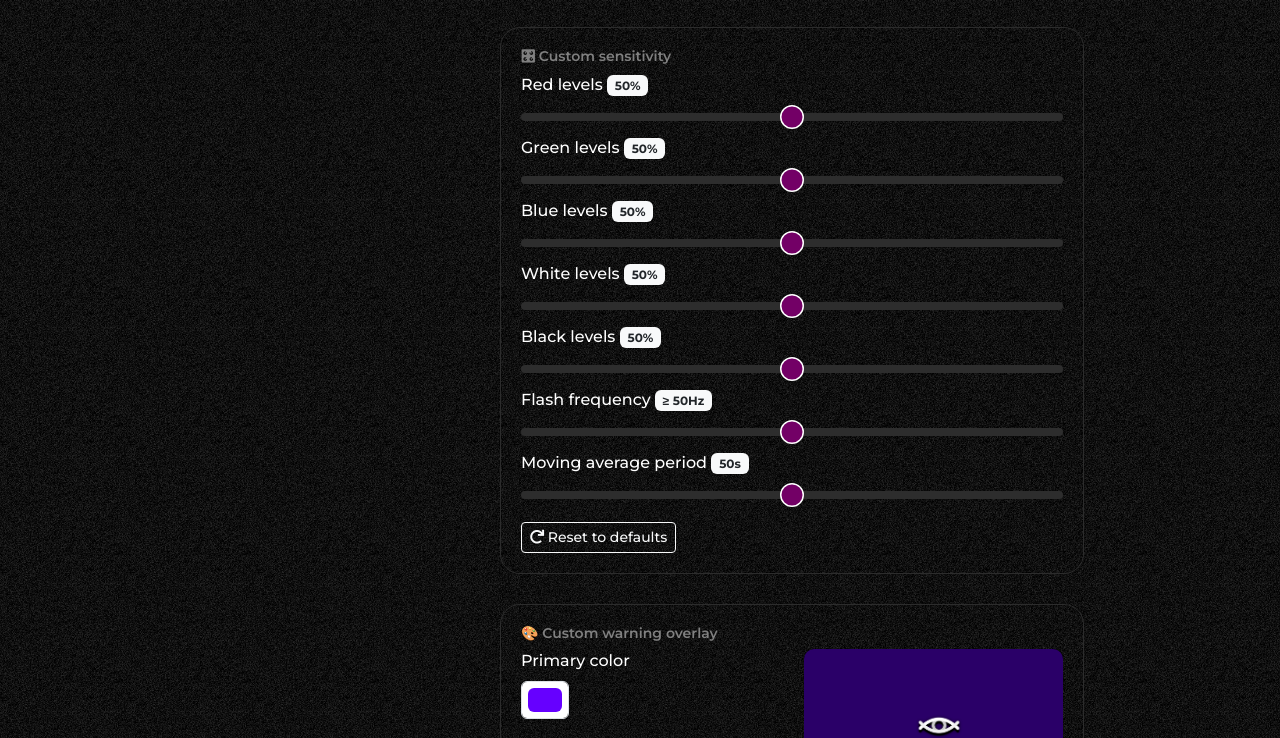
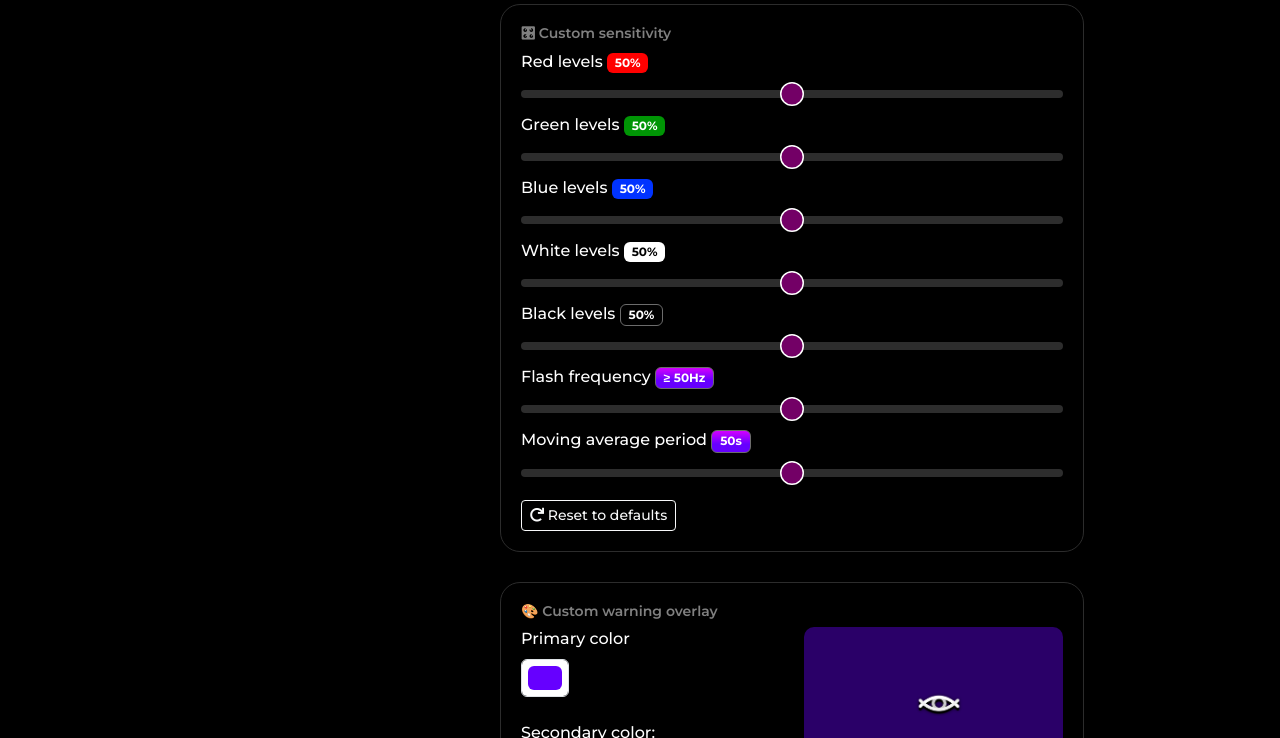
Before and after one commit to adrenreuel/seizafe, a browser extension: page options/options.html in a window 1280 px wide. Shown: the part 627-1365 px from the top of the page. Drawn offline with nearby package versions, Linux system fonts and the light colour scheme.

Commit message:
minor ui changes

```diff
--- a/options/options.css
+++ b/options/options.css
@@ -2,7 +2,7 @@ body{
     /* background-color: #1a1a1a !important; */
     /* background: rgb(182, 34, 58) !important; */
     background-color: #000000 !important;
-    background-image: url('../assets/images/noise-light.png');
+    /* background-image: url('../assets/images/noise-light.png'); */
     background-size: 10%;
     background-repeat: repeat !important;
     overflow-x: hidden;
@@ -100,3 +100,50 @@ input[type="checkbox"] {
     from {bottom: 30px; opacity: 1;}
     to {bottom: 0; opacity: 0;}
   }
+
+
+  #redLevels {
+    background-color: red !important;
+    color: #ffffff;
+  }
+
+  #greenLevels {
+    background-color: rgb(0, 149, 5) !important;
+    color: #ffffff;
+  }
+
+  #blueLevels {
+    background-color: rgb(0, 51, 255) !important;
+    color: #ffffff;
+  }
+
+  #whiteLevels {
+    background-color: rgb(255, 255, 255) !important;
+    color: #000000;
+  }
+
+  #blackLevels {
+    background-color: rgb(0, 0, 0) !important;
+    border: 1px solid rgb(108, 108, 108);
+    color: #ffffff;
+  }
+
+  #flashFrequency {
+    background: linear-gradient(
+                0deg,
+                rgba(102, 0, 255, 1) 37%,
+                rgba(211, 0, 255, 1) 100%
+              );
+    border: 1px solid rgb(108, 108, 108);
+    color: #ffffff;
+  }
+
+  #movingAverage {
+    background: linear-gradient(
+                0deg,
+                rgba(102, 0, 255, 1) 37%,
+                rgba(211, 0, 255, 1) 100%
+              );
+    border: 1px solid rgb(108, 108, 108);
+    color: #ffffff;
+  }
--- a/options/options.html
+++ b/options/options.html
@@ -183,9 +183,9 @@
             Seizafe is totally Non-Profit!
           </p>
           <p style="color: white; font-size: 15px">
-            No Ads, and we don't sell your data either. We would be very
-            grateful for your support through donations, or by simply sharing
-            Seizafe with others who might need it. 🙏
+            No Ads, and we don't sell your data either. Any support through
+            donations is very welcome! Please share Seizafe with others who
+            might need it 💜
           </p>
 
           <a
@@ -468,7 +468,7 @@
             >Red levels
             <span
               id="redLevels"
-              class="badge bg-light text-dark"
+              class="badge"
               >0</span
             >
           </label>
@@ -484,7 +484,7 @@
             >Green levels
             <span
               id="greenLevels"
-              class="badge bg-light text-dark"
+              class="badge"
               >0</span
             >
           </label>
@@ -500,7 +500,7 @@
             >Blue levels
             <span
               id="blueLevels"
-              class="badge bg-light text-dark"
+              class="badge"
               >0</span
             ></label
           >
@@ -517,7 +517,7 @@
             White levels
             <span
               id="whiteLevels"
-              class="badge bg-light text-dark"
+              class="badge"
               >0</span
             ></label
           >
@@ -534,7 +534,7 @@
             Black levels
             <span
               id="blackLevels"
-              class="badge bg-light text-dark"
+              class="badge"
               >0</span
             ></label
           >
@@ -550,7 +550,7 @@
             >Flash frequency
             <span
               id="flashFrequency"
-              class="badge bg-light text-dark"
+              class="badge"
               >≥ 0 Hz</span
             >
           </label>
@@ -565,7 +565,7 @@
             >Moving average period
             <span
               id="movingAverage"
-              class="badge bg-light text-dark"
+              class="badge"
               >0 s</span
             >
           </label>
--- a/popup/popup.css
+++ b/popup/popup.css
@@ -108,7 +108,10 @@
   .button.r,
   .button.r .layer {
     border-radius: 100px;
-    /* outline: 1px solid #d300ff; */
+  }
+
+  .button:hover {
+    outline: 1px solid #d300ff;
   }
 
   .button.b2 {
```
Also changed, not shown: popup/popup.html (+0 -1 lines).
